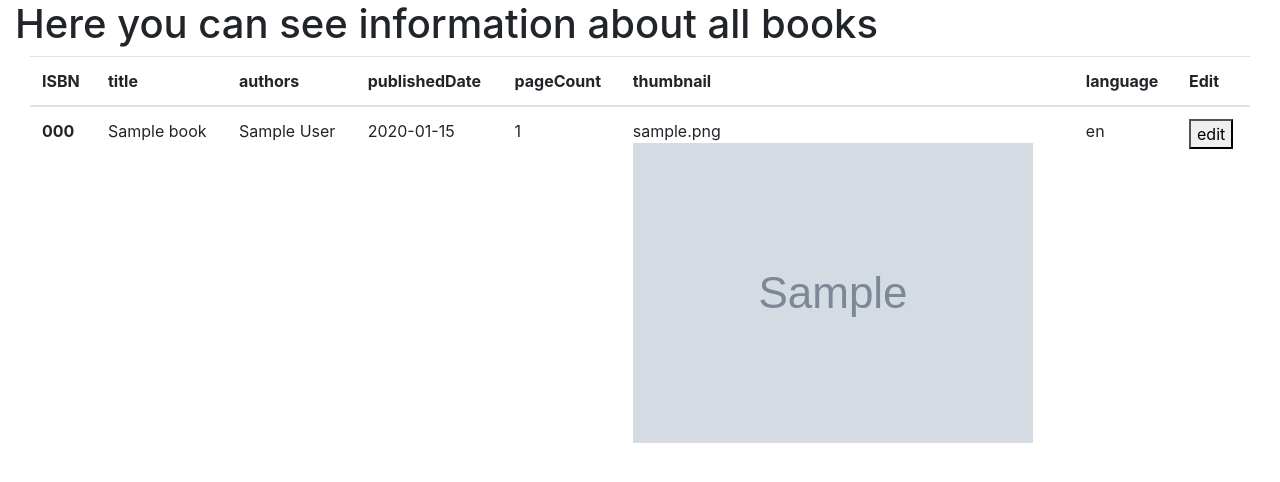
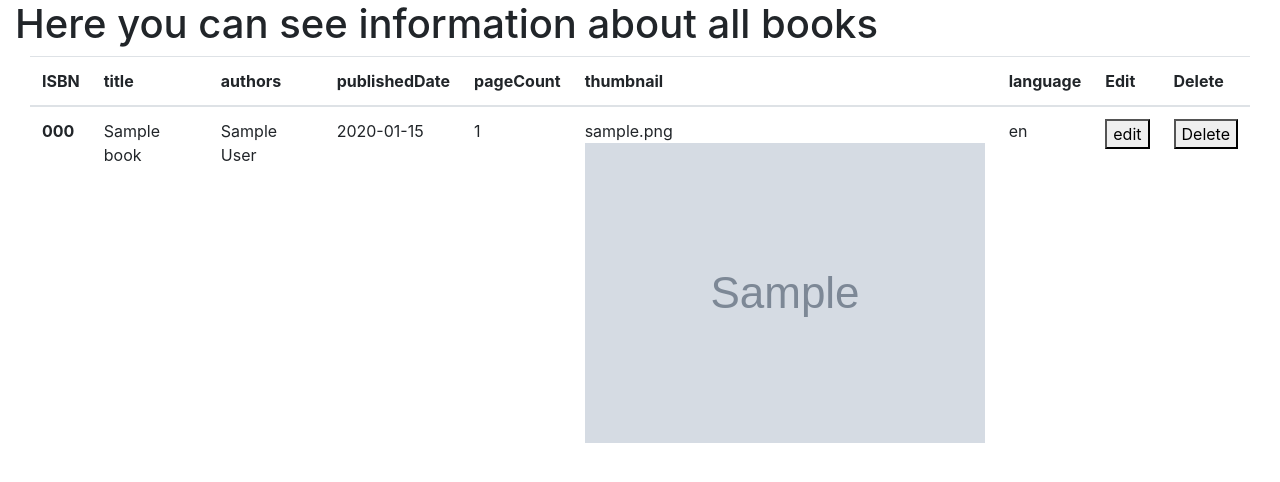
Before and after one commit to FFFFFRYGIO/Library, a Flask app: page /books_list in a window 1280 px wide. Shown: the part 56-538 px from the top of the page. Run offline with Flask 2, Linux system fonts and the light colour scheme; the visitor is signed in with stand-in values (Sample User, id 1); tables that the repository leaves empty hold one stand-in row (values such as "Sample post"); grey boxes marked "Sample" are stand-in pictures; parts of the project's set-up code (start-up, migrations or seed data) failed here and were passed over; some libraries are stand-ins or nearby versions.

Commit message:
Deleting books, if env (for heroku)

```diff
--- a/app.py
+++ b/app.py
@@ -2,7 +2,7 @@ from datetime import timedelta
 
 from flask import Flask, render_template, request, redirect, url_for, flash, session
 
-from manage_books import get_books, add_books as add, edit_book as edit, get_book_by_isbn
+from manage_books import get_books, add_books as add, edit_book as edit, get_book_by_isbn, delete_book
 
 app = Flask(__name__)
 app.secret_key = '12345'
@@ -39,9 +39,17 @@ def home():
 def books_list():
     if 'user' in session:
         if request.method == "POST":
-            book_isbn = request.form['ISBN']
-            book_dict = get_book_by_isbn(book_isbn)
-            return redirect(url_for("edit_book", book_isbn=book_isbn, book=book_dict, user=session['user']))
+            operation = request.form['ISBN'][0]
+            book_isbn = request.form['ISBN'][1:]
+            if operation == 'E':  # edit
+                book_dict = get_book_by_isbn(book_isbn)
+                return redirect(url_for("edit_book", book_isbn=book_isbn, book=book_dict, user=session['user']))
+            elif operation == 'D':  # delete
+                if delete_book(book_isbn):
+                    flash('Success with deleting book')
+                else:
+                    flash('Error with deleting book')
+                return render_template("books_list.html", books=get_books(), user=session['user'])
         else:
             return render_template("books_list.html", books=get_books(), user=session['user'])
     else:
--- a/instructions/create_user.py
+++ b/instructions/create_user.py
@@ -6,5 +6,5 @@ print("In next step give this user premmision to connect to database:")
 print("GRANT CONNECT ON DATABASE library TO library_user;")
 print()
 print("Then give him premmision to manage table data database:")
-print("GRANT SELECT, INSERT, UPDATE ON TABLE book TO library_user;")
+print("GRANT SELECT, INSERT, UPDATE, DELETE ON TABLE book TO library_user;")
 print()
--- a/manage_books.py
+++ b/manage_books.py
@@ -1,5 +1,5 @@
 from flask import flash
-from sqlalchemy import update
+from sqlalchemy import update, delete
 
 from api_request import get_api_request
 from db_connect import session
@@ -183,6 +183,13 @@ def edit_book(book_target_isbn, book_config):
             return False
 
 
+def delete_book(book_isbn):
+    del_book = (delete(Book).where(Book.ISBN == book_isbn))
+    session.execute(del_book)
+    session.commit()
+    return True
+
+
 def get_books():
     query = session.query(Book.ISBN, Book.title, Book.authors, Book.publishedDate,
                           Book.pageCount, Book.thumbnail, Book.language).order_by(Book.ISBN).all()
--- a/templates/books_list.html
+++ b/templates/books_list.html
@@ -12,6 +12,7 @@
                     <th scope="col">{{ attr }}</th>
                 {% endfor %}
                 <th>Edit</th>
+                <th>Delete</th>
             </tr>
             </thead>
             <tbody>
@@ -43,7 +44,12 @@
                     <td>{{ book['language'] }}</td>
                     <td>
                         <form action="#" method="post">
-                            <button type="submit" value={{ book['ISBN'] }} name="ISBN">edit</button><br>
+                            <button type="submit" value="E{{ book['ISBN'] }}" name="ISBN">edit</button><br>
+                        </form>
+                    </td>
+                    <td>
+                        <form action="#" method="post">
+                            <button type="submit" value="D{{ book['ISBN'] }}" name="ISBN">Delete</button><br>
                         </form>
                     </td>
                     </tr>
```
Also changed, not shown: 3 other files.
